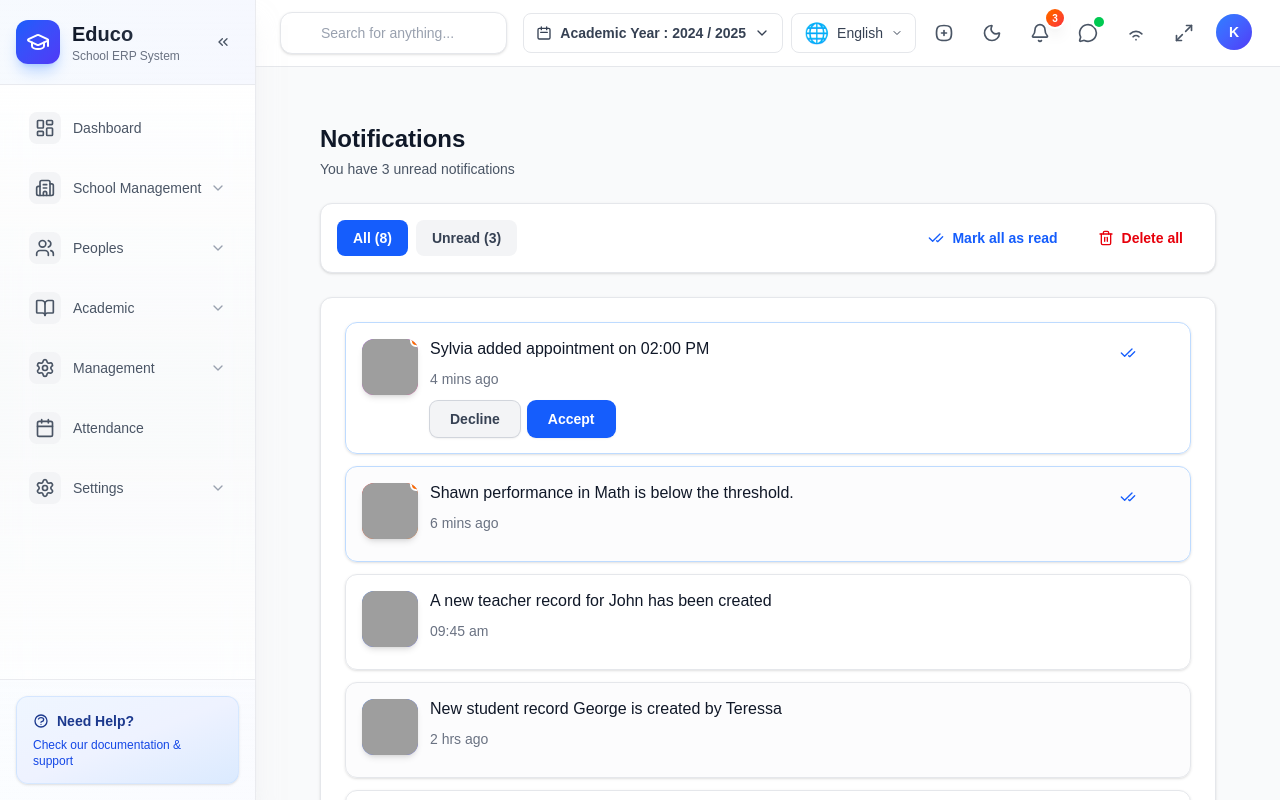
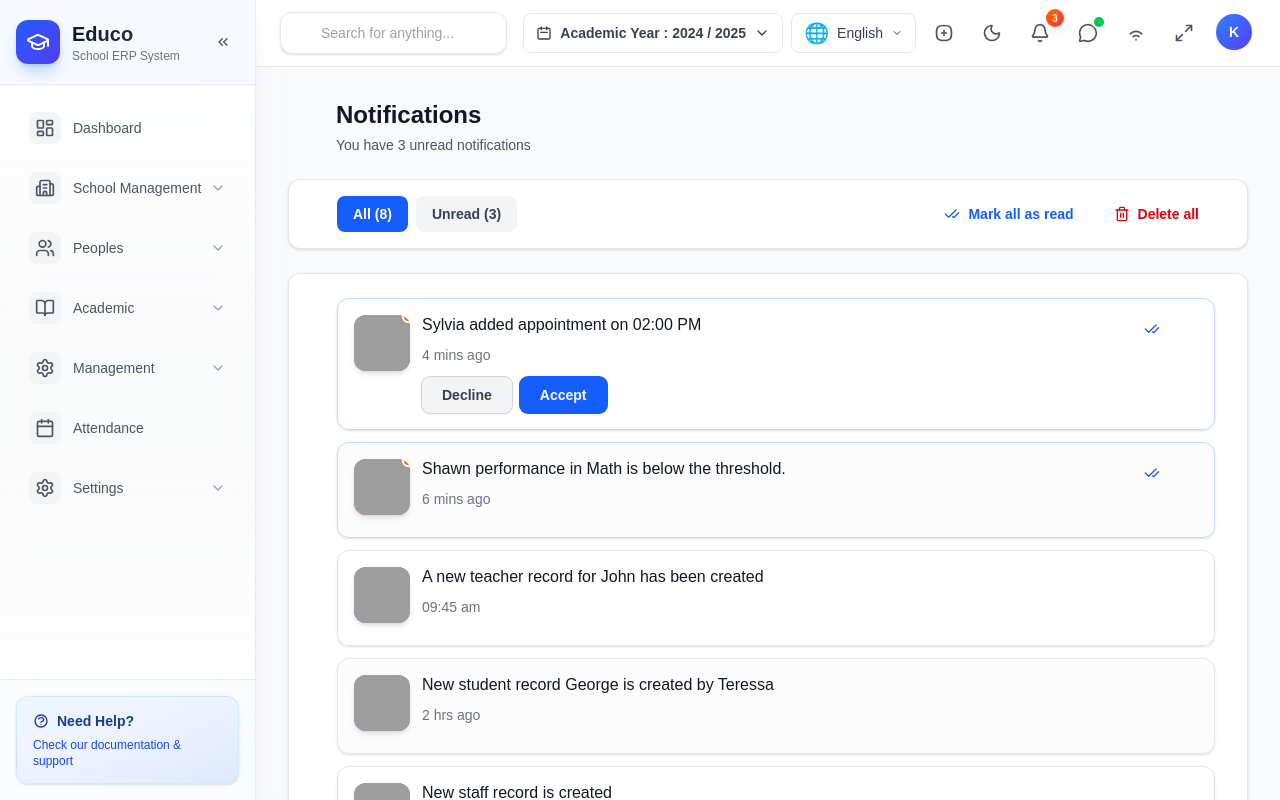
Before and after one commit to whaaala/educo, a Next.js app: page /notifications in a window 1280 px wide. Shown: the top 800 px of the page. Built offline with nearby package versions, Linux system fonts and the light colour scheme; grey boxes are pictures that could not be loaded.

Commit message:
reduce spaces in the notification page

```diff
--- a/app/notifications/page.tsx
+++ b/app/notifications/page.tsx
@@ -1,6 +1,6 @@
 "use client";
 
-import { useState } from "react";
+import { useState, useEffect } from "react";
 import { Trash2, CheckCheck } from "lucide-react";
 import MainLayout from "@/components/layout/MainLayout";
 import NotificationCard from "@/components/notifications/NotificationCard";
@@ -120,6 +120,11 @@ const notifications: Notification[] = [
 export default function NotificationsPage() {
   const [notificationList, setNotificationList] = useState(notifications);
   const [filter, setFilter] = useState<"all" | "unread">("all");
+  const [isMounted, setIsMounted] = useState(false);
+
+  useEffect(() => {
+    setIsMounted(true);
+  }, []);
 
   const unreadCount = notificationList.filter((n) => n.unread).length;
 
@@ -150,11 +155,24 @@ export default function NotificationsPage() {
       ? notificationList.filter((n) => n.unread)
       : notificationList;
 
+  if (!isMounted) {
     return (
       <MainLayout>
-      <div className="w-full px-4 sm:px-6 lg:px-8 py-6">
+        <div className="w-full pl-8 pr-4 sm:pl-10 sm:pr-6 lg:pl-12 lg:pr-8 pt-0 pb-2 mb-4">
+          <div className="animate-pulse">
+            <div className="h-8 bg-gray-200 dark:bg-gray-700 rounded w-48 mb-2"></div>
+            <div className="h-4 bg-gray-200 dark:bg-gray-700 rounded w-64"></div>
+          </div>
+        </div>
+      </MainLayout>
+    );
+  }
+
+  return (
+    <MainLayout>
+      <>
         {/* Header */}
-        <div className="mb-6">
+        <div className="w-full pl-8 pr-4 sm:pl-10 sm:pr-6 lg:pl-12 lg:pr-8 pt-0 pb-2 mb-4">
         <h1 className="text-2xl font-bold text-gray-900 dark:text-white midnight:text-cyan-50 purple:text-pink-50 mb-1">
           Notifications
         </h1>
@@ -164,7 +182,7 @@ export default function NotificationsPage() {
       </div>
 
       {/* Filter Tabs & Actions */}
-        <div className="bg-white dark:bg-[#252930] midnight:bg-[#0f1729] purple:bg-[#2a1a3e] rounded-xl shadow-sm border border-gray-200 dark:border-gray-800/50 midnight:border-cyan-500/20 purple:border-pink-500/20 p-4 mb-6">
+      <div className="w-full pl-8 pr-4 sm:pl-10 sm:pr-6 lg:pl-12 lg:pr-8 bg-white dark:bg-[#252930] midnight:bg-[#0f1729] purple:bg-[#2a1a3e] rounded-xl shadow-sm border border-gray-200 dark:border-gray-800/50 midnight:border-cyan-500/20 purple:border-pink-500/20 p-4 mb-6">
           <div className="flex flex-col sm:flex-row items-start sm:items-center justify-between gap-4">
             {/* Filter Tabs */}
             <div className="flex items-center gap-2">
@@ -213,7 +231,7 @@ export default function NotificationsPage() {
         </div>
 
       {/* Notifications List Container */}
-        <div className="bg-white dark:bg-[#252930] midnight:bg-[#0f1729] purple:bg-[#2a1a3e] rounded-xl shadow-sm border border-gray-200 dark:border-gray-800/50 midnight:border-cyan-500/20 purple:border-pink-500/20 p-6">
+      <div className="w-full pl-8 pr-4 sm:pl-10 sm:pr-6 lg:pl-12 lg:pr-8 bg-white dark:bg-[#252930] midnight:bg-[#0f1729] purple:bg-[#2a1a3e] rounded-xl shadow-sm border border-gray-200 dark:border-gray-800/50 midnight:border-cyan-500/20 purple:border-pink-500/20 p-6">
         <div className="space-y-3">
           {filteredNotifications.length === 0 ? (
             <div className="p-12 text-center">
@@ -249,7 +267,7 @@ export default function NotificationsPage() {
           )}
         </div>
       </div>
-      </div>
+      </>
     </MainLayout>
   );
 }
--- a/components/notifications/NotificationCard.tsx
+++ b/components/notifications/NotificationCard.tsx
@@ -98,6 +98,13 @@ export default function NotificationCard({
     ? "bg-transparent"
     : "bg-gray-50/50 dark:bg-[#1e2128]/50 midnight:bg-[#141b2e]/50 purple:bg-[#231533]/50";
 
+  // Don't render anything until mounted to avoid hydration issues
+  if (!isMounted) {
+    return (
+      <div className={`${bgColor} rounded-xl shadow-sm border border-gray-200 dark:border-gray-800/50 h-24 animate-pulse`}></div>
+    );
+  }
+
   return (
     <div
       className={`${bgColor} rounded-xl shadow-sm border ${
@@ -105,9 +112,10 @@ export default function NotificationCard({
           ? "border-blue-200 dark:border-blue-500/30 midnight:border-cyan-500/30 purple:border-pink-500/30"
           : "border-gray-200 dark:border-gray-800/50 midnight:border-cyan-500/20 purple:border-pink-500/20"
       } hover:shadow-md transition-all duration-200 group`}
+      suppressHydrationWarning
     >
-      <div className="p-4">
-        <div className="flex gap-3">
+      <div className="p-4" suppressHydrationWarning>
+        <div className="flex gap-3" suppressHydrationWarning>
           {/* Avatar */}
           <div
             ref={avatarRef}
@@ -189,9 +197,9 @@ export default function NotificationCard({
           </div>
 
           {/* Content */}
-          <div className="flex-1 min-w-0">
+          <div className="flex-1 min-w-0" suppressHydrationWarning>
             {/* Message and Actions Row */}
-            <div className="flex items-start justify-between gap-4 mb-0.5">
+            <div className="flex items-start justify-between gap-4 mb-0.5" suppressHydrationWarning>
               <p className="text-base font-normal text-gray-900 dark:text-gray-100 midnight:text-cyan-50 purple:text-pink-50 leading-tight">
                 {message}
               </p>
@@ -225,11 +233,11 @@ export default function NotificationCard({
             </div>
 
             {/* Action Buttons */}
-            {actions && actions.length > 0 && (
+            {isMounted && actions && actions.length > 0 && (
               <div className="flex gap-2">
                 {actions.map((action, index) => (
                   <button
-                    key={index}
+                    key={`${id}-${action.label}-${index}`}
                     className={`px-5 py-2 text-sm font-semibold rounded-lg transition-all duration-200 cursor-pointer shadow-sm hover:shadow-md active:scale-95 ${
                       action.variant === "primary"
                         ? "text-white bg-blue-600 hover:bg-blue-700 ring-1 ring-blue-600 hover:ring-blue-700"
```
Lines whose indentation alone changed are shown as unchanged.
